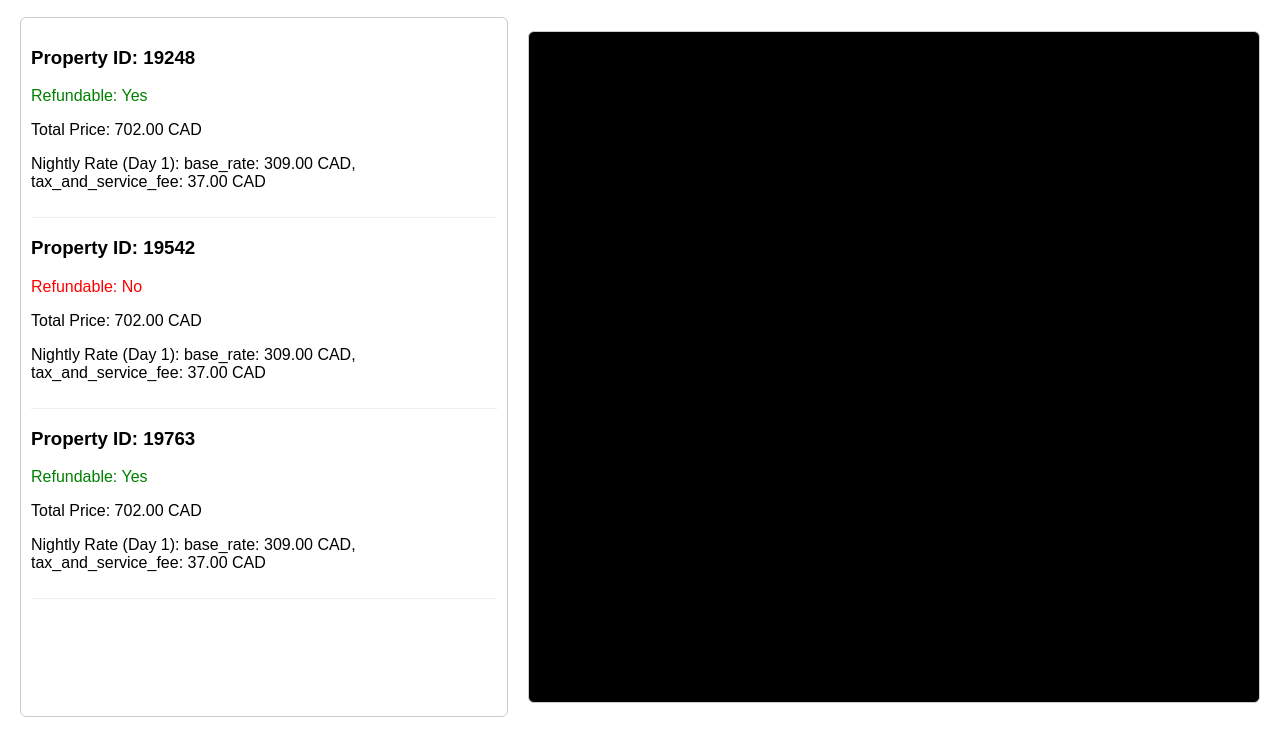
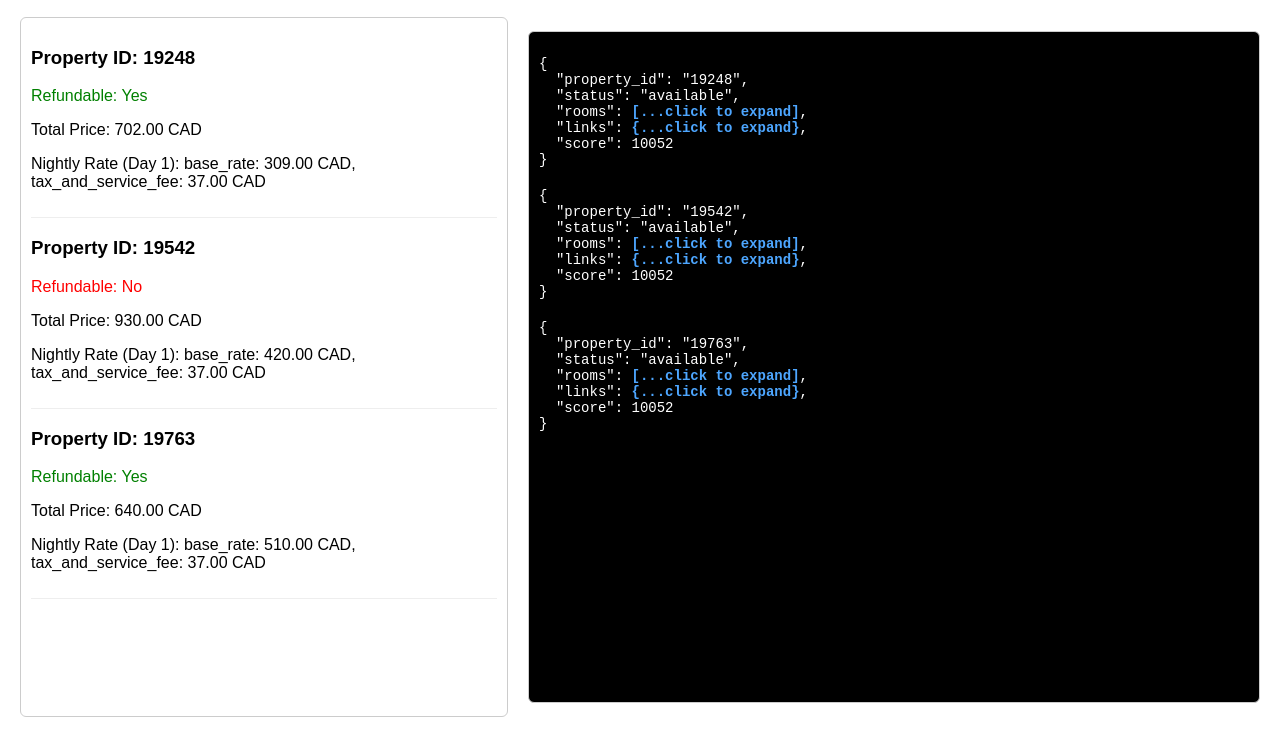
Before and after one commit to timothydeas/UI_API_App, a plain HTML site: page Application/index.html in a window 1280 px wide. Shown: the part 60-816 px from the top of the page. Drawn offline with Linux system fonts and the light colour scheme.

Commit message:
expand and collapse feature

```diff
--- a/Application/API_Resources/AvailResponse.json
+++ b/Application/API_Resources/AvailResponse.json
@@ -500,7 +500,7 @@
                     [
                       {
                         "type": "base_rate",
-                        "value": "309.00",
+                        "value": "420.00",
                         "currency": "CAD"
                       },
                       {
@@ -512,7 +512,7 @@
                     [
                       {
                         "type": "base_rate",
-                        "value": "309.00",
+                        "value": "420.00",
                         "currency": "CAD"
                       },
                       {
@@ -532,7 +532,7 @@
                   "totals": {
                     "inclusive": {
                       "billable_currency": {
-                        "value": "702.00",
+                        "value": "930.00",
                         "currency": "CAD"
                       },
                       "request_currency": {
@@ -602,7 +602,7 @@
                     },
                     "minimum_selling_price": {
                       "billable_currency": {
-                        "value": "702.00",
+                        "value": "930.00",
                         "currency": "CAD"
                       },
                       "request_currency": {
@@ -659,7 +659,7 @@
                     [
                       {
                         "type": "base_rate",
-                        "value": "309.00",
+                        "value": "420.00",
                         "currency": "CAD"
                       },
                       {
@@ -671,7 +671,7 @@
                     [
                       {
                         "type": "base_rate",
-                        "value": "309.00",
+                        "value": "420.00",
                         "currency": "CAD"
                       },
                       {
@@ -691,7 +691,7 @@
                   "totals": {
                     "inclusive": {
                       "billable_currency": {
-                        "value": "702.00",
+                        "value": "930.00",
                         "currency": "CAD"
                       },
                       "request_currency": {
@@ -741,7 +741,7 @@
                     },
                     "minimum_selling_price": {
                       "billable_currency": {
-                        "value": "702.00",
+                        "value": "930.00",
                         "currency": "CAD"
                       },
                       "request_currency": {
@@ -919,7 +919,7 @@
                     [
                       {
                         "type": "base_rate",
-                        "value": "309.00",
+                        "value": "510.00",
                         "currency": "CAD"
                       },
                       {
@@ -931,7 +931,7 @@
                     [
                       {
                         "type": "base_rate",
-                        "value": "309.00",
+                        "value": "510.00",
                         "currency": "CAD"
                       },
                       {
@@ -951,7 +951,7 @@
                   "totals": {
                     "inclusive": {
                       "billable_currency": {
-                        "value": "702.00",
+                        "value": "640.00",
                         "currency": "CAD"
                       },
                       "request_currency": {
@@ -1021,7 +1021,7 @@
                     },
                     "minimum_selling_price": {
                       "billable_currency": {
-                        "value": "702.00",
+                        "value": "640.00",
                         "currency": "CAD"
                       },
                       "request_currency": {
@@ -1078,7 +1078,7 @@
                     [
                       {
                         "type": "base_rate",
-                        "value": "309.00",
+                        "value": "510.00",
                         "currency": "CAD"
                       },
                       {
@@ -1090,7 +1090,7 @@
                     [
                       {
                         "type": "base_rate",
-                        "value": "309.00",
+                        "value": "510.00",
                         "currency": "CAD"
                       },
                       {
@@ -1110,7 +1110,7 @@
                   "totals": {
                     "inclusive": {
                       "billable_currency": {
-                        "value": "702.00",
+                        "value": "640.00",
                         "currency": "CAD"
                       },
                       "request_currency": {
@@ -1160,7 +1160,7 @@
                     },
                     "minimum_selling_price": {
                       "billable_currency": {
-                        "value": "702.00",
+                        "value": "640.00",
                         "currency": "CAD"
                       },
                       "request_currency": {
--- a/Application/app.js
+++ b/Application/app.js
@@ -11,6 +11,7 @@ fetch('API_Resources/AvailResponse.json')
   .then(data => {
     AvailResponse = data;
     createPropertyList(AvailResponse, propertyList);
+    renderCollapsedJsonList(data); // 👈 Show summarized list view in right panel on load
   })
   .catch(console.error);
 
@@ -19,13 +20,64 @@ function clearHighlights() {
   highlighted.forEach(el => el.classList.remove('highlighted'));
 }
 
+function scrollToTop() {
+  jsonContainer.scrollTop = 0;
+}
+
 function renderJson(jsonData) {
   clearHighlights();
   jsonContainer.textContent = JSON.stringify(jsonData, null, 2);
 }
 
-function scrollToTop() {
-  jsonContainer.scrollTop = 0;
+function renderCollapsedJsonList(properties) {
+  jsonContainer.innerHTML = '';
+  properties.forEach((property, index) => {
+    const block = document.createElement('div');
+    block.className = 'json-preview-block';
+
+    const shortJson = {
+      property_id: property.property_id,
+      status: property.status,
+      rooms: '[...]',
+      links: '{...}',
+      score: property.score
+    };
+
+    let formatted = JSON.stringify(shortJson, null, 2);
+    formatted = formatted
+      .replace('"rooms": "[...]"', `"rooms": <span class="collapsible collapsed" data-index="${index}" data-key="rooms">[...click to expand]</span>`)
+      .replace('"links": "{...}"', `"links": <span class="collapsible collapsed" data-index="${index}" data-key="links">{...click to expand}</span>`);
+
+    const pre = document.createElement('pre');
+    pre.innerHTML = formatted;
+    block.appendChild(pre);
+    jsonContainer.appendChild(block);
+  });
+
+  addToggleListeners();
+}
+
+function addToggleListeners() {
+  const collapsibles = jsonContainer.querySelectorAll('.collapsible');
+  collapsibles.forEach(el => {
+    el.addEventListener('click', () => {
+      const index = el.getAttribute('data-index');
+      const key = el.getAttribute('data-key');
+      const property = AvailResponse[index];
+      const isCollapsed = el.classList.contains('collapsed');
+
+      if (isCollapsed) {
+        const expanded = JSON.stringify(property[key], null, 2);
+        el.classList.remove('collapsed');
+        el.classList.add('expanded');
+        el.textContent = expanded;
+      } else {
+        el.classList.remove('expanded');
+        el.classList.add('collapsed');
+        el.textContent = key === 'rooms' ? '[...click to expand]' : '{...click to expand}';
+      }
+    });
+  });
 }
 
 function createPropertyList(properties, container) {
@@ -33,7 +85,6 @@ function createPropertyList(properties, container) {
     const propertyDiv = document.createElement('div');
     propertyDiv.className = 'property-item';
 
-    // Property ID clickable title
     const propTitle = document.createElement('h3');
     propTitle.textContent = `Property ID: ${property.property_id}`;
     propTitle.classList.add('clickable');
@@ -43,12 +94,10 @@ function createPropertyList(properties, container) {
     };
     propertyDiv.appendChild(propTitle);
 
-    // Grab first room and rate
     const firstRoom = property.rooms?.[0];
     if (firstRoom) {
       const firstRate = firstRoom.rates?.[0];
       if (firstRate) {
-        // Refundability clickable
         const refundStatus = document.createElement('p');
         refundStatus.textContent = `Refundable: ${firstRate.refundable ? 'Yes' : 'No'}`;
         refundStatus.style.color = firstRate.refundable ? 'green' : 'red';
@@ -60,7 +109,6 @@ function createPropertyList(properties, container) {
         };
         propertyDiv.appendChild(refundStatus);
 
-        // Total Price clickable
         const totalPrice = firstRate.occupancy_pricing?.['2']?.totals?.inclusive?.billable_currency?.value;
         const currency = firstRate.occupancy_pricing?.['2']?.totals?.inclusive?.billable_currency?.currency;
         if (totalPrice && currency) {
@@ -75,7 +123,6 @@ function createPropertyList(properties, container) {
           propertyDiv.appendChild(priceP);
         }
 
-        // Nightly rates summary clickable (first day)
         const nightlyRates = firstRate.occupancy_pricing?.['2']?.nightly?.[0];
         if (nightlyRates) {
           const nightlyText = nightlyRates
@@ -98,13 +145,11 @@ function createPropertyList(properties, container) {
   });
 }
 
-// Highlight function (basic text search highlighting)
 function highlightJsonKey(key) {
   clearHighlights();
   const regex = new RegExp(`"${key}"\\s*:`, 'g');
   const jsonText = jsonContainer.textContent;
   const highlightedText = jsonText.replace(regex, match => `<span class="highlighted">${match}</span>`);
-  // Use innerHTML with caution, only because we fully control the content
   jsonContainer.innerHTML = highlightedText;
 }
 
@@ -114,6 +159,6 @@ function scrollToJsonKey(key) {
     const containerTop = jsonContainer.getBoundingClientRect().top;
     const highlightTop = highlightedEl.getBoundingClientRect().top;
     const offset = highlightTop - containerTop;
-    jsonContainer.scrollTop += offset - 20; // scroll with some padding
+    jsonContainer.scrollTop += offset - 20;
   }
 }
--- a/Application/styles.css
+++ b/Application/styles.css
@@ -60,3 +60,22 @@ h1 {
   font-weight: bold;
   color: black;
 }
+.collapsible {
+  font-weight: bold;
+  color: #4da6ff;
+  cursor: pointer;
+}
+
+.collapsible.expanded {
+  color: white;
+  white-space: pre-wrap;
+  display: block;
+}
+
+.collapsible.collapsed:hover {
+  text-decoration: underline;
+}
+
+.json-preview-block {
+  margin-bottom: 20px;
+}
```
